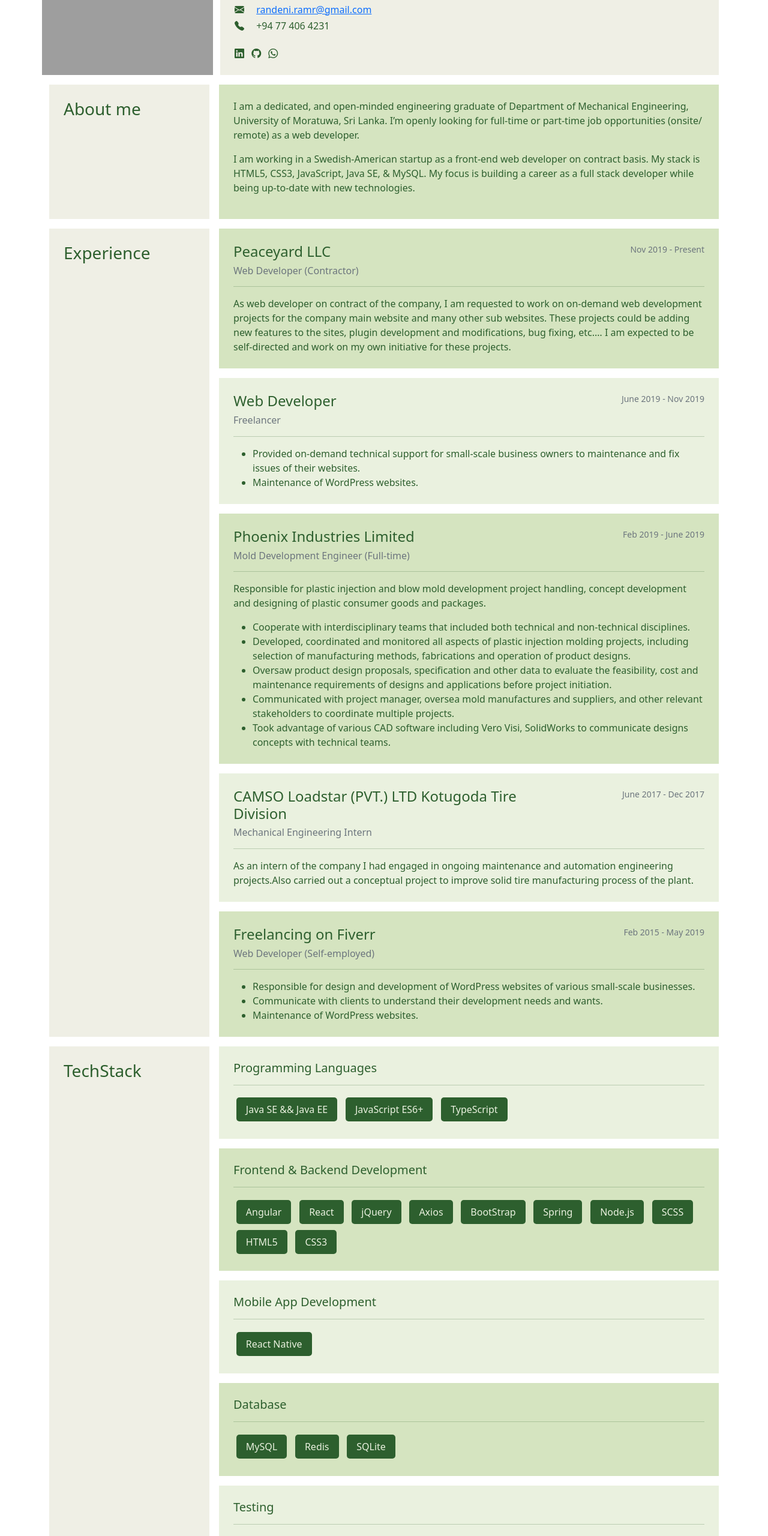
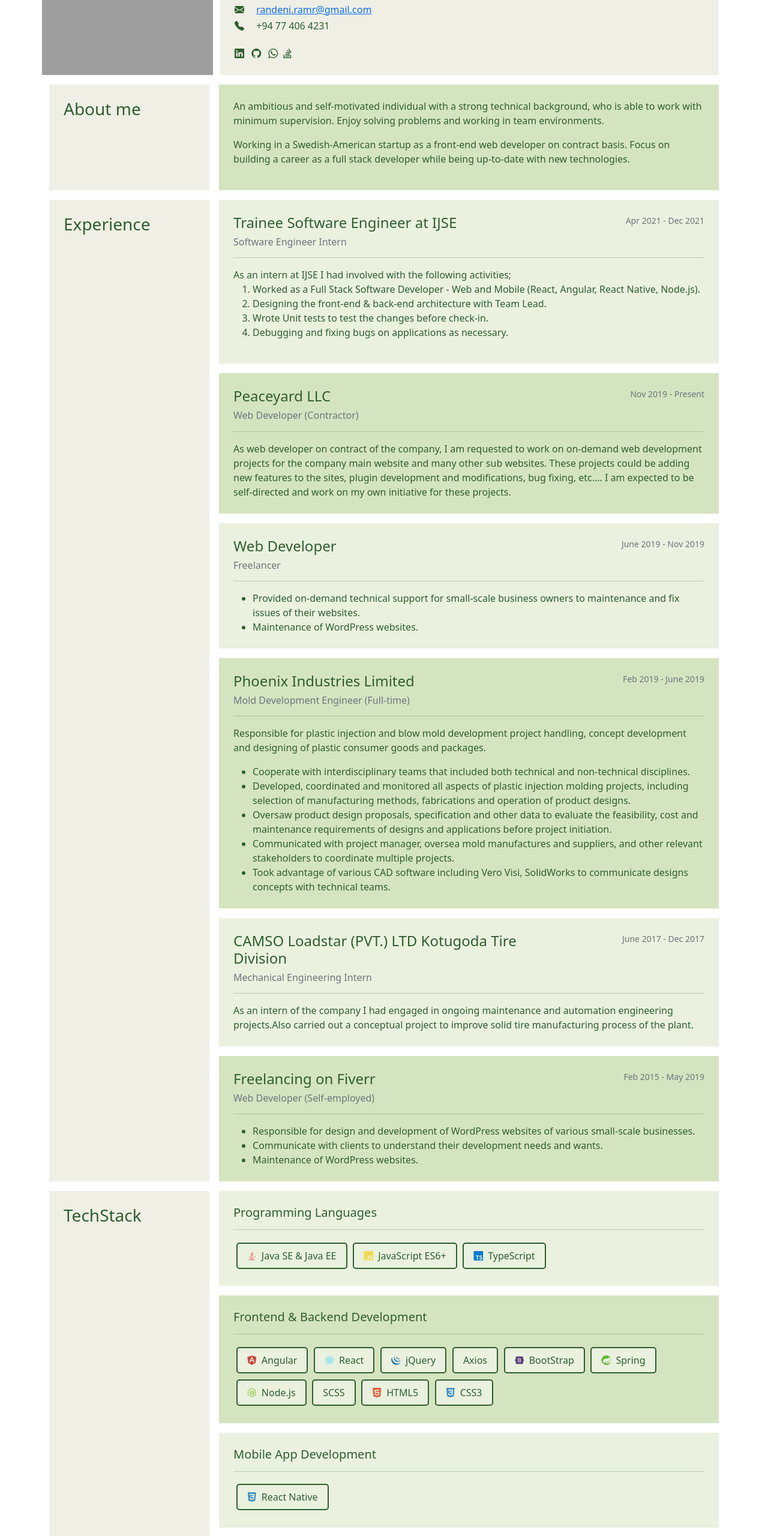
Before and after one commit to ManojRAMR/CV-Online-Version, a website: page index.html in a window 1280 px wide. Shown: the part 240-2800 px from the top of the page at 60% size. Drawn offline with nearby package versions, Linux system fonts and the light colour scheme; grey boxes are pictures that could not be loaded.

Commit message:
Add logo to techstack

```diff
--- a/index.css
+++ b/index.css
@@ -60,15 +60,24 @@ ul.header__content {
 .foi_list,
 .skills__list {
   list-style: none;
+  display: flex;
+  flex-wrap: wrap;
 }
 
 .skill__item,
 .foi__item {
   padding: 0.5rem 1rem;
-  background: var(--color-pri);
-  color: var(--color-light);
+  background: var(--color-light);
+  color: var(--color-pri);
+  border: var(--color-pri) 2px solid;
   width: fit-content;
   margin: 0.3rem;
-  display: inline-block;
   border-radius: 5px;
+  display: flex;
+  align-items: center;
+  gap: 0.5em;
 }
+
+.white-bg {
+  background-color: white;
+}
--- a/index.html
+++ b/index.html
@@ -12,10 +12,9 @@
       integrity="sha384-BmbxuPwQa2lc/FVzBcNJ7UAyJxM6wuqIj61tLrc4wSX0szH/Ev+nYRRuWlolflfl"
       crossorigin="anonymous"
     />
-    <link
-      rel="stylesheet"
-      href="https://cdn.jsdelivr.net/npm/bootstrap-icons@1.4.0/font/bootstrap-icons.css"
-    />
+
+    <link rel="stylesheet" href="https://cdn.jsdelivr.net/npm/bootstrap-icons@1.7.0/font/bootstrap-icons.css">
+    <link rel="stylesheet" href="https://cdn.jsdelivr.net/gh/devicons/devicon@v2.14.0/devicon.min.css">
     <link rel="stylesheet" href="index.css" />
   </head>
   <body id="home">
@@ -120,6 +119,11 @@
                       <a href="https://wa.me/94715190114" target="_blank">
                         <i class="bi bi-whatsapp"></i
                       ></a>
+                    </li><li
+                      class="header__content-social list-inline-item"
+                    >
+                      <a href="https://stackoverflow.com/users/13485096/manojr" target="_blank">
+                        <i class="bi bi-stack-overflow"></i></a>
                     </li>
                   </ul>
                 </div>
@@ -142,12 +146,13 @@
           <div class="col-lg-9">
             <div class="bg__section_accent p-4">
               <p class="disc">
-                I am a dedicated, and open-minded engineering graduate of Department of
-                Mechanical Engineering, University of Moratuwa, Sri Lanka. I’m openly looking for full-time or part-time job opportunities (onsite/ remote) as a web developer.
+
+                An ambitious and self-motivated individual with a strong technical background, who is able to work with minimum supervision. Enjoy solving problems and working in team environments.
+
               </p>
+
               <p class="disc mb-0">
-                I am working in a Swedish-American startup as a front-end web developer on contract basis. My stack is HTML5, CSS3,
-                JavaScript, Java SE, & MySQL. My focus is building a career
+                Working in a Swedish-American startup as a front-end web developer on contract basis. Focus on building a career
                 as a full stack developer while being up-to-date with new
                 technologies.
                 <div ></div>
@@ -168,7 +173,39 @@
             </div>
           </div>
           <div class="col-lg-9">
-            <div class="bg__section_accent p-4 mb-lg-3">
+            <div class="bg__section_light p-4 mb-lg-3">
+              <div class="row">
+                <div class="col-8">
+                  <h4 class="job__company">Trainee Software Engineer at IJSE</h4>
+                </div>
+                <div class="col-4">
+                  <p class="job__period text-end text-muted small">
+                    Apr 2021 - Dec 2021
+                  </p>
+                </div>
+              </div>
+              <div class="row">
+                <div class="col">
+                  <p class="job__title h6 text-muted mb-0">
+                    Software Engineer Intern
+                  </p>
+                </div>
+              </div>
+              <hr />
+              <div class="row">
+                <div class="col">
+                  <p class="disc mb-0">
+                    As an intern at IJSE I had involved with the following activities;
+                    <ol>
+                      <li>Worked as a Full Stack Software Developer - Web and Mobile (React, Angular, React Native, Node.js).</li>
+                      <li>Designing the front-end & back-end architecture with Team Lead.</li>
+                      <li>Wrote Unit tests to test the changes before check-in.</li>
+                      <li>Debugging and fixing bugs on applications as necessary.</li>
+                    </ol>
+                  </p>
+                </div>
+              </div>
+            </div><div class="bg__section_accent p-4 mb-lg-3">
               <div class="row">
                 <div class="col-8">
                   <h4 class="job__company">Peaceyard LLC</h4>
@@ -379,10 +416,19 @@
                 </div>
               </div>
               <hr />
+
               <ul class="skills__list mb-0 p-0 ">
-                <li class="skill__item">Java SE && Java EE</li>
-                <li class="skill__item">JavaScript ES6+</li>
-                <li class="skill__item">TypeScript</li>
+                <li class="skill__item">
+                  <i class="devicon-java-plain colored"></i>
+                  Java SE & Java EE</li>
+
+                <li class="skill__item">
+                  <i class="devicon-javascript-plain colored"></i>
+                  JavaScript ES6+</li>
+
+                <li class="skill__item">
+                  <i class="devicon-typescript-plain colored"></i>
+                  TypeScript</li>
               </ul>
             </div>
 
@@ -396,16 +442,36 @@
               </div>
               <hr />
               <ul class="skills__list mb-0 p-0">
-                <li class="skill__item">Angular</li>
-                <li class="skill__item">React</li>
-                <li class="skill__item">jQuery</li>
-                <li class="skill__item">Axios</li>
-                <li class="skill__item">BootStrap</li>
-                <li class="skill__item">Spring</li>
-                <li class="skill__item">Node.js</li>
-                <li class="skill__item">SCSS</li>
-                <li class="skill__item">HTML5</li>
-                <li class="skill__item">CSS3</li>
+                <li class="skill__item">
+                  <i class="devicon-angularjs-plain colored"></i>
+                  Angular</li>
+                <li class="skill__item">
+                  <i class="devicon-react-original colored"></i>
+                  React</li>
+                <li class="skill__item">
+                  <i class="devicon-jquery-plain colored"></i>
+                  jQuery</li>
+                <li class="skill__item">
+
+                  Axios</li>
+                <li class="skill__item">
+                  <i class="devicon-bootstrap-plain colored"></i>
+                  BootStrap</li>
+                <li class="skill__item">
+                  <i class="devicon-spring-plain colored"></i>
+                  Spring</li>
+                <li class="skill__item">
+                  <i class="devicon-nodejs-plain colored"></i>
+                  Node.js</li>
+                <li class="skill__item">
+
+                  SCSS</li>
+                <li class="skill__item">
+                  <i class="devicon-html5-plain colored"></i>
+                  HTML5</li>
+                <li class="skill__item">
+                  <i class="devicon-css3-plain colored"></i>
+                  CSS3</li>
               </ul>
             </div>
 
@@ -419,7 +485,9 @@
             </div>
             <hr />
               <ul class="skills__list mb-0 p-0">
-                <li class="skill__item">React Native</li>
+                <li class="skill__item">
+                  <i class="devicon-css3-plain colored"></i>
+                  React Native</li>
               </ul>
             </div>
 
@@ -433,9 +501,15 @@
             </div>
             <hr />
               <ul class="skills__list mb-0 p-0">
-                <li class="skill__item">MySQL</li>
-                <li class="skill__item">Redis</li>
-                <li class="skill__item">SQLite</li>
+                <li class="skill__item">
+                  <i class="devicon-mysql-plain colored"></i>
+                  MySQL</li>
+                <li class="skill__item">
+                  <i class="devicon-mysql-plain colored"></i>
+                  Redis</li>
+                <li class="skill__item">
+
+                  SQLite</li>
               </ul>
             </div>
 
@@ -463,19 +537,39 @@
             </div>
             <hr />
               <ul class="skills__list mb-0 p-0">
-                <li class="skill__item">Linux</li>
-                <li class="skill__item">Git</li>
-                <li class="skill__item">Figma</li>
-                <li class="skill__item">Adobe XD</li>
-                <li class="skill__item">Postman</li>
-                <li class="skill__item">WordPress</li>
+                <li class="skill__item">
+                  <i class="devicon-linux-plain colored"></i>
+                  Linux</li>
+                <li class="skill__item">
+                  <i class="devicon-git-plain colored"></i>
+                  Git</li>
+                <li class="skill__item">
+                  <i class="devicon-git-plain colored"></i>
+                  Figma</li>
+                <li class="skill__item">
+                  <i class="devicon-xd-plain colored"></i>
+                  Adobe XD</li>
+                <li class="skill__item">
 
-                <li class="skill__item">Adobe Illustrator</li>
-                <li class="skill__item">Adobe Photoshop</li>
+                  Postman</li>
+                <li class="skill__item">
+                  <i class="devicon-wordpress-plain colored"></i>
+                  WordPress</li>
+                <li class="skill__item">
+                  <i class="devicon-illustrator-plain colored"></i>
+                  Adobe Illustrator</li>
+                <li class="skill__item">
+                  <i class="devicon-photoshop-plain colored"></i>
+                  Adobe Photoshop</li>
+                <li class="skill__item">
 
-                <li class="skill__item">SolidWorks</li>
-                <li class="skill__item">Blender</li>
-                <li class="skill__item">KeyShot</li>
+                  SolidWorks</li>
+                <li class="skill__item">
+
+                  Blender</li>
+                <li class="skill__item">
+
+                  KeyShot</li>
               </ul>
             </div>
           </div>
--- /dev/null
+++ b/package.json
@@ -0,0 +1,3 @@
+{
+  "dependencies": {}
+}
```
Also changed, not shown: 1 other file.
